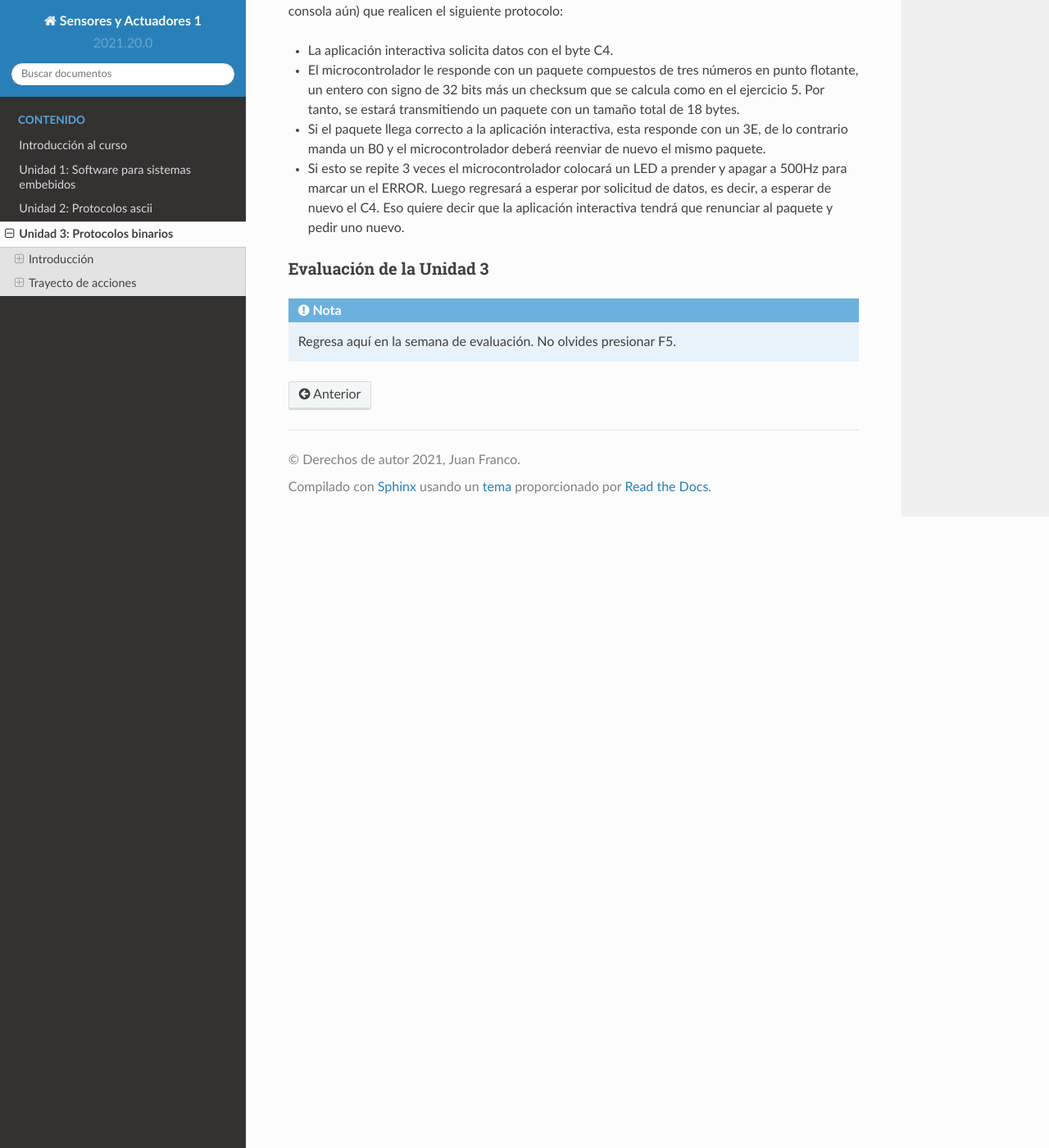
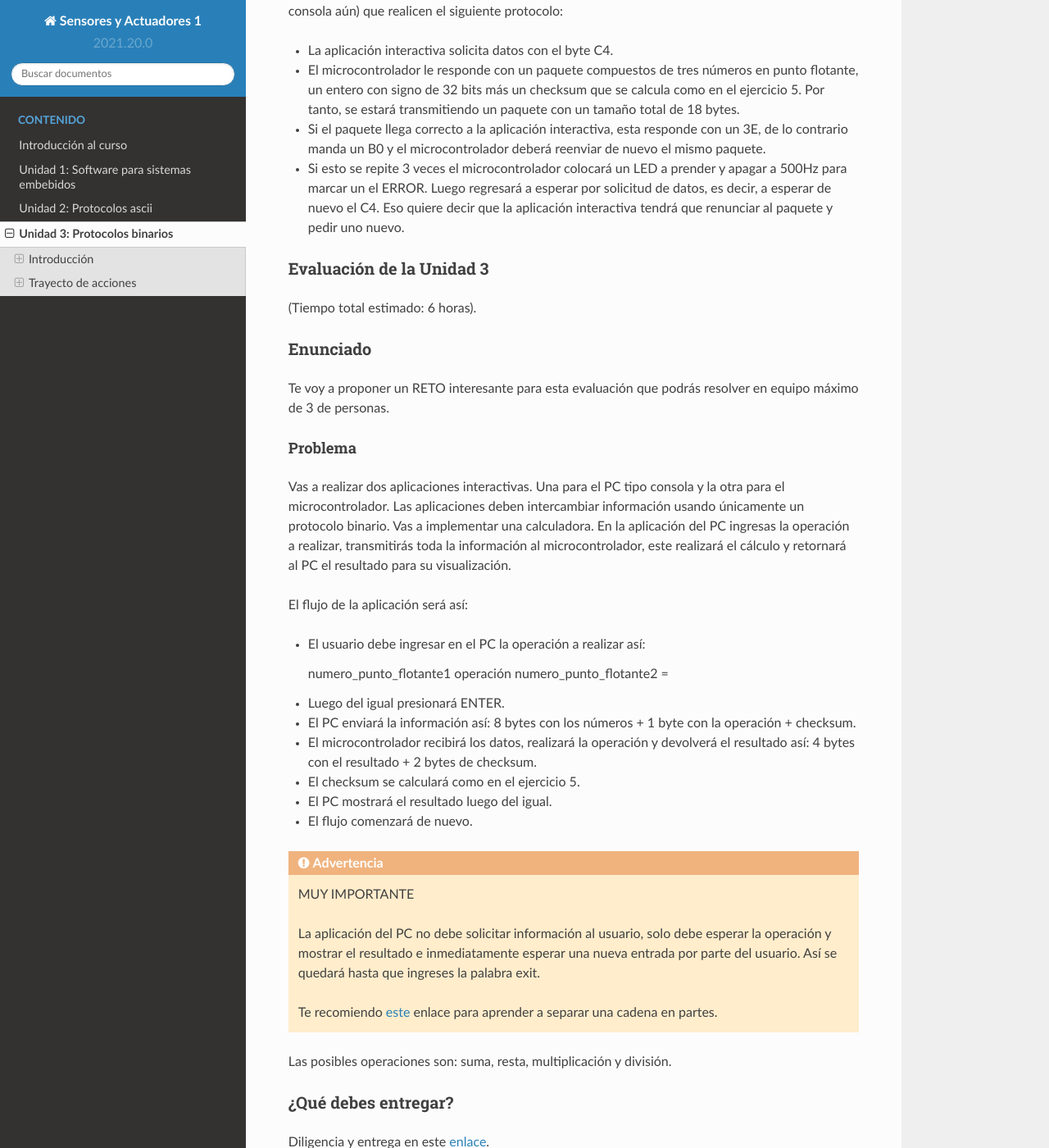
Before and after one commit to juanferfranco/sensores1, a Sphinx documentation site: the page built from docs/_unidad3/unidad3.rst, in a window 1280 px wide and 1400 px high, scrolled down 10625 px. Shown: the whole window at 82% size. Built offline with Sphinx 7.4.7 and the Read the Docs theme 2.0.0, drawn with Linux system fonts in a browser that asks for light colours; some of the changed text lies outside the part shown.

Commit message:
Add evaluation to Unit3

```diff
--- a/docs/_unidad3/unidad3.rst
+++ b/docs/_unidad3/unidad3.rst
@@ -575,5 +575,80 @@
 
 Evaluación de la Unidad 3
 ***************************
+(Tiempo total estimado: 6 horas).
 
-.. note:: Regresa aquí en la semana de evaluación. No olvides presionar F5.
+Enunciado
+*************
+Te voy a proponer un RETO interesante para esta evaluación que podrás
+resolver en equipo máximo de 3 de personas.
+
+Problema
+^^^^^^^^^^^^^^^^^^^^^^^^^^^^^^^^^
+
+Vas a realizar dos aplicaciones interactivas. Una para el PC tipo consola
+y la otra para el microcontrolador. Las aplicaciones deben intercambiar
+información usando únicamente un protocolo binario. Vas a implementar una calculadora.
+En la aplicación del PC ingresas la operación a realizar, transmitirás toda
+la información al microcontrolador, este realizará el cálculo y retornará
+al PC el resultado para su visualización.
+
+El flujo de la aplicación será así:
+
+* El usuario debe ingresar en el PC la operación a realizar así:
+
+  numero_punto_flotante1 operación numero_punto_flotante2 =
+
+* Luego del igual presionará ENTER.
+* El PC enviará la información así: 8 bytes con los números + 1 byte con la operación + checksum.
+* El microcontrolador recibirá los datos, realizará la operación y devolverá
+  el resultado así: 4 bytes con el resultado + 2 bytes de checksum.
+* El checksum se calculará como en el ejercicio 5.
+* El PC mostrará el resultado luego del igual.
+* El flujo comenzará de nuevo.
+
+.. warning:: MUY IMPORTANTE
+
+    La aplicación del PC no debe solicitar información al usuario, solo debe esperar
+    la operación y mostrar el resultado e inmediatamente esperar una nueva entrada por
+    parte del usuario. Así se quedará hasta que ingreses la palabra exit.
+
+    Te recomiendo `este <https://docs.microsoft.com/en-us/dotnet/csharp/how-to/parse-strings-using-split#code-try-2>`__
+    enlace para aprender a separar una cadena en partes.
+
+Las posibles operaciones son: suma, resta, multiplicación y división.
+
+
+¿Qué debes entregar?
+***************************
+
+Diligencia y entrega en este `enlace <https://forms.office.com/r/PZaj7up505>`__.
+
+Te pediré que subas a Github el código con tu solución usando SOLO dos archivos:
+Program.cs y sensor.ino, pero el archivo sensor.ino deberá estar en una carpeta llamada
+sensor.
+
+También tendrás que subir un video donde demuestres funcionando tus aplicaciones y sustentes
+su funcionamiento.
+
+Consideraciones para el video:
+
+#. El video DEBE TENER una duración ``MÁXIMA`` de 10 minutos.
+#. El video debe tener los siguientes capítulos en este mismo orden:
+   * Demostración de la solución.
+   * Explicación del código con la implementación.
+
+* En `este video <https://youtu.be/6-0cERIVsFg>`__ puedes aprender a adicionar
+  capítulos a tu video.
+
+Criterios de evaluación
+****************************
+
+* Cumplimiento de todos los requisitos de forma solicitados: 0.5
+* Calidad y duración máxima del video y repositorio en Github: 0.5
+* Solución al problema: 2
+* Explicación de la solución: 2
+
+.. note:: Sobre las personas reportadas
+
+    Las personas que aparezcan reportadas indicando que no trabajaron obtendrán automáticamente
+    una calificación de 0.
```
